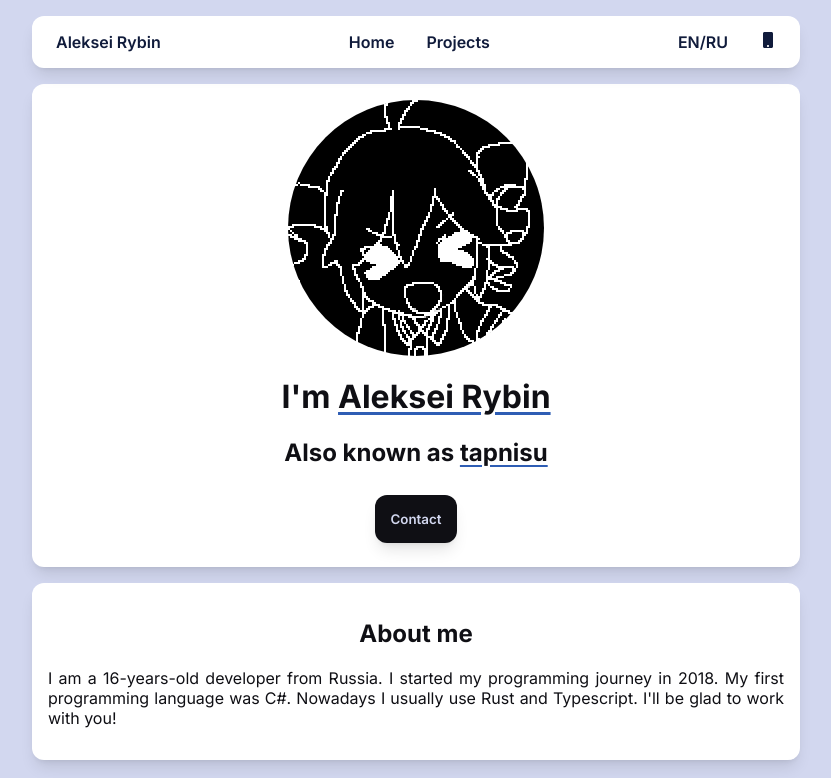
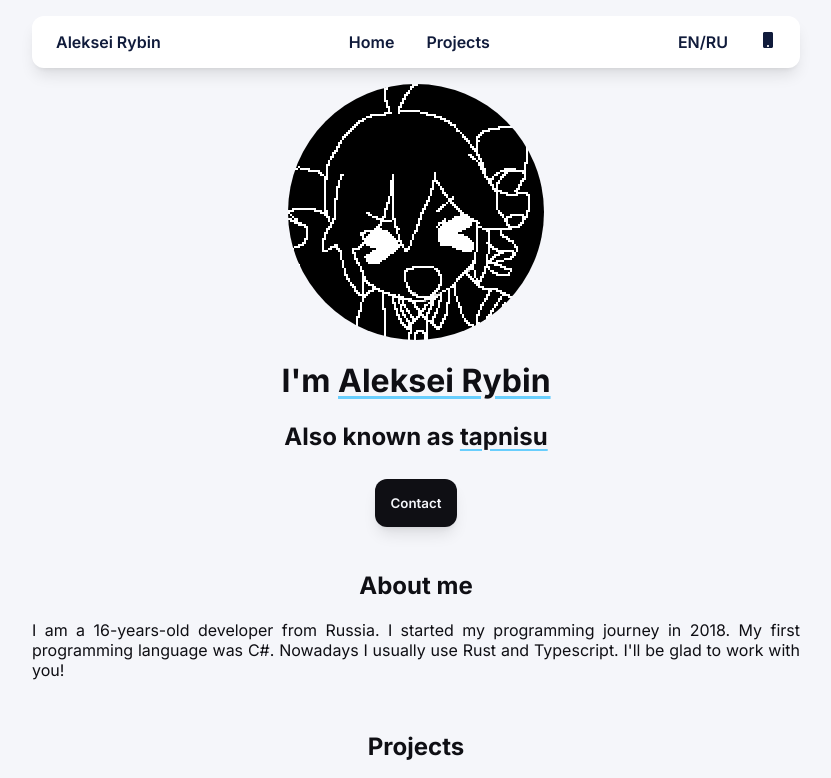
Before and after one commit to tapnisu/tapni.su, a Next.js app: page / in a window 1280 px wide. Shown: the top 778 px of the page, without its empty margins (224-1055 px from the left). Built offline with nearby package versions, Linux system fonts and the light colour scheme.

Commit message:
Update colors

```diff
--- a/components/About.tsx
+++ b/components/About.tsx
@@ -1,15 +1,14 @@
 import { en, ru } from "@locales/index";
 import { useRouter } from "next/router";
-import Container from "./container";
 
 export default function About(props: React.HTMLAttributes<HTMLDivElement>) {
   const router = useRouter();
   const t = router.locale === "en" ? en : ru;
 
   return (
-    <Container {...props}>
+    <div {...props}>
       <h2 className="text-center">{t.aboutTitle}</h2>
       <p className="text-justify">{t.aboutText}</p>
-    </Container>
+    </div>
   );
 }
--- a/components/introduction/index.tsx
+++ b/components/introduction/index.tsx
@@ -4,7 +4,6 @@ import Link from "next/link";
 import { en, ru } from "@locales/index";
 import { useRouter } from "next/router";
 
-import Container from "@components/container";
 import styles from "./introduction.module.css";
 
 export default function Introduction(
@@ -14,7 +13,6 @@ export default function Introduction(
   const t = router.locale === "en" ? en : ru;
 
   return (
-    <Container>
     <div className={`${styles.introduction} ${props.className}`} {...props}>
       <Avatar />
 
@@ -31,6 +29,5 @@ export default function Introduction(
         <button>{t.contactTitle}</button>
       </Link>
     </div>
-    </Container>
   );
 }
--- a/locales/ru.ts
+++ b/locales/ru.ts
@@ -6,7 +6,7 @@ export const ru = {
   projectsTitle: "Проекты",
   domainsTitle: "Домены",
   contactTitle: "Связаться",
-  aboutTitle: "О мне",
+  aboutTitle: "Обо мне",
 
   aboutText:
     "Я 16-летний разработчик из России. Я начал свой путь программирования в 2018 году. Моим первым языком программирования был C#. Сейчас я обычно использую Rust и Typescript. Буду рад поработать с вами!",
--- a/styles/globals.css
+++ b/styles/globals.css
@@ -11,9 +11,9 @@
   --text: #0f0f14;
   --text-2: #101b3b;
 
-  --accent: #2e5db4;
+  --accent: #68cefd;
 
-  --bg: #D2D7EF;
+  --bg: #f5f6fa;
   --bg-transparent: rgba(255, 255, 255, 0.5);
   --bg-2: #ffffff;
 
@@ -25,9 +25,9 @@
   --text: #ffffff;
   --text-2: #cbd8e8;
 
-  --bg: #06070F;
+  --bg: #06070f;
   --bg-transparent: rgba(15, 15, 20, 0.5);
-  --bg-2: #0B0E1E;
+  --bg-2: #0b0e1e;
 }
 
 ::selection {
```
Lines whose indentation alone changed are shown as unchanged.
